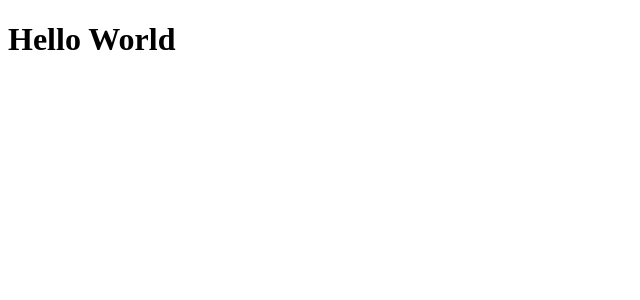
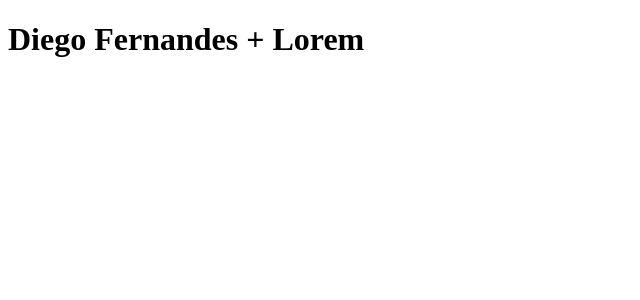
Before and after one commit to edupferraz/Ignite-Feed, a React (Vite) app in the folder ignite-feed/: page / in a window 1280 px wide. Shown: the top 300 px of the page, without its empty margins (0-640 px from the left). Built offline with nearby package versions, Linux system fonts and the light colour scheme.

Commit message:
Getting started with React - Components and Properties

```diff
--- a/ignite-feed/src/App.jsx
+++ b/ignite-feed/src/App.jsx
@@ -1,9 +1,14 @@
+import { Post } from './Post'
+
 function App() {
 
   return (
-    <>
-      <h1>Hello World</h1>
-    </>
+    <div>
+      <Post
+        author="Diego Fernandes"
+        content="Lorem"
+      />
+    </div>
   )
 }
 
--- /dev/null
+++ b/ignite-feed/src/Post.jsx
@@ -0,0 +1,8 @@
+/* eslint-disable react/prop-types */
+export function Post(props) {
+    return (
+        <div>
+            <h1>{props.author} + {props.content}</h1>
+        </div>
+    )
+}
```
